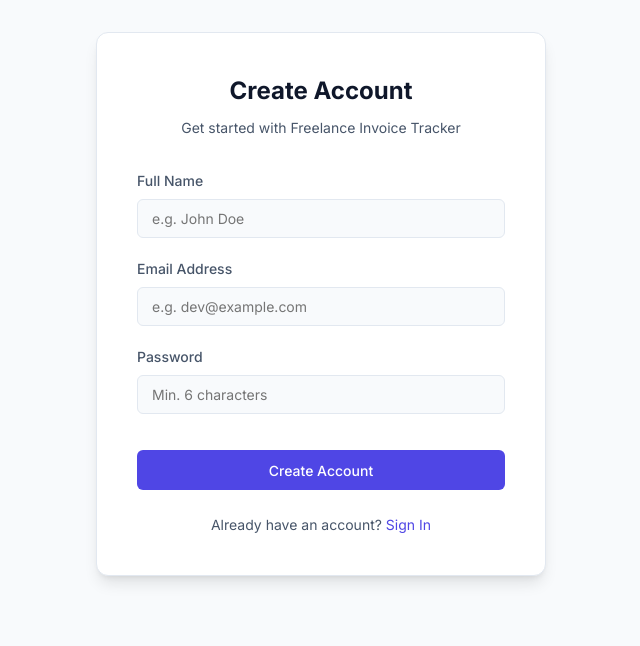
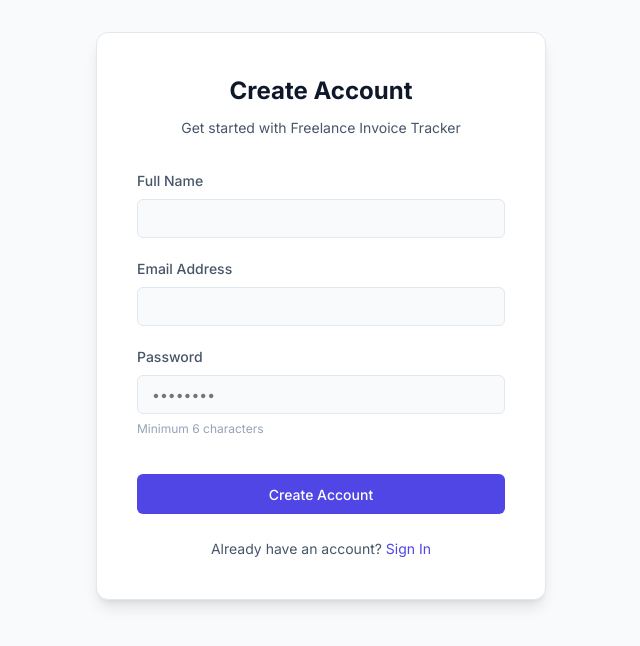
Before and after one commit to DevSolanki13/Freelance-Invoice-Tracker, a React (Vite) app in the folder frontend/: page /register in a window 1280 px wide. Shown: the top 646 px of the page, without its empty margins (319-959 px from the left). Built offline with nearby package versions, Linux system fonts and the light colour scheme.

Commit message:
Final updated project

```diff
--- a/frontend/src/pages/Dashboard.jsx
+++ b/frontend/src/pages/Dashboard.jsx
@@ -135,15 +135,15 @@
         <section className="stats-grid">
           <div className="stat-card" style={{ borderLeft: '4px solid #16a34a' }}>
             <span className="stat-label">Total Paid Earnings</span>
-            <span className="stat-value">{formatCurrency(summary.totalEarnings)}</span>
+            <span className="stat-value text-paid">{formatCurrency(summary.totalEarnings)}</span>
           </div>
           <div className="stat-card" style={{ borderLeft: '4px solid #0284c7' }}>
             <span className="stat-label">Pending Payments</span>
-            <span className="stat-value">{formatCurrency(summary.pendingPayments)}</span>
+            <span className="stat-value text-pending">{formatCurrency(summary.pendingPayments)}</span>
           </div>
           <div className="stat-card" style={{ borderLeft: '4px solid #dc2626' }}>
             <span className="stat-label">Overdue Balance</span>
-            <span className="stat-value">{formatCurrency(summary.overdueAmounts)}</span>
+            <span className="stat-value text-overdue">{formatCurrency(summary.overdueAmounts)}</span>
           </div>
         </section>
 
--- a/frontend/src/pages/Landing.jsx
+++ b/frontend/src/pages/Landing.jsx
@@ -50,11 +50,11 @@
               <div className="mockup-metrics">
                 <div className="mockup-metric-card text-paid">
                   <span className="m-label">Paid Earnings</span>
-                  <span className="m-value">₹1,50,000</span>
+                  <span className="m-value">₹50,000</span>
                 </div>
                 <div className="mockup-metric-card text-pending">
                   <span className="m-label">Pending</span>
-                  <span className="m-value">₹45,000</span>
+                  <span className="m-value">₹30,000</span>
                 </div>
                 <div className="mockup-metric-card text-overdue">
                   <span className="m-label">Overdue</span>
--- a/frontend/src/pages/Login.jsx
+++ b/frontend/src/pages/Login.jsx
@@ -45,7 +45,7 @@
               value={email}
               onChange={(e) => setEmail(e.target.value)}
               required
-              placeholder="e.g. dev@example.com"
+              placeholder=""
             />
           </div>
 
@@ -60,6 +60,7 @@
               required
               placeholder="••••••••"
             />
+            <small className="form-help">Minimum 6 characters</small>
           </div>
 
           <button
--- a/frontend/src/pages/Register.jsx
+++ b/frontend/src/pages/Register.jsx
@@ -46,7 +46,7 @@
               value={name}
               onChange={(e) => setName(e.target.value)}
               required
-              placeholder="e.g. John Doe"
+              placeholder=""
             />
           </div>
 
@@ -59,7 +59,7 @@
               value={email}
               onChange={(e) => setEmail(e.target.value)}
               required
-              placeholder="e.g. dev@example.com"
+              placeholder=""
             />
           </div>
 
@@ -72,8 +72,9 @@
               value={password}
               onChange={(e) => setPassword(e.target.value)}
               required
-              placeholder="Min. 6 characters"
+              placeholder="••••••••"
             />
+            <small className="form-help">Minimum 6 characters</small>
           </div>
 
           <button
--- a/frontend/src/styles/index.css
+++ b/frontend/src/styles/index.css
@@ -577,6 +577,13 @@
   box-shadow: 0 0 0 3px var(--accent-light);
 }
 
+.form-help {
+  display: block;
+  font-size: 0.75rem;
+  color: var(--text-muted);
+  margin-top: 0.375rem;
+}
+
 .form-error {
   background-color: var(--status-overdue-bg);
   color: var(--status-overdue-text);
@@ -648,6 +655,16 @@
   font-weight: 700;
   color: var(--text-primary);
   margin-bottom: 0.25rem;
+}
+
+.stat-value.text-paid {
+  color: var(--status-paid-text);
+}
+.stat-value.text-pending {
+  color: var(--status-sent-text);
+}
+.stat-value.text-overdue {
+  color: var(--status-overdue-text);
 }
 
 .stat-indicator {
```
